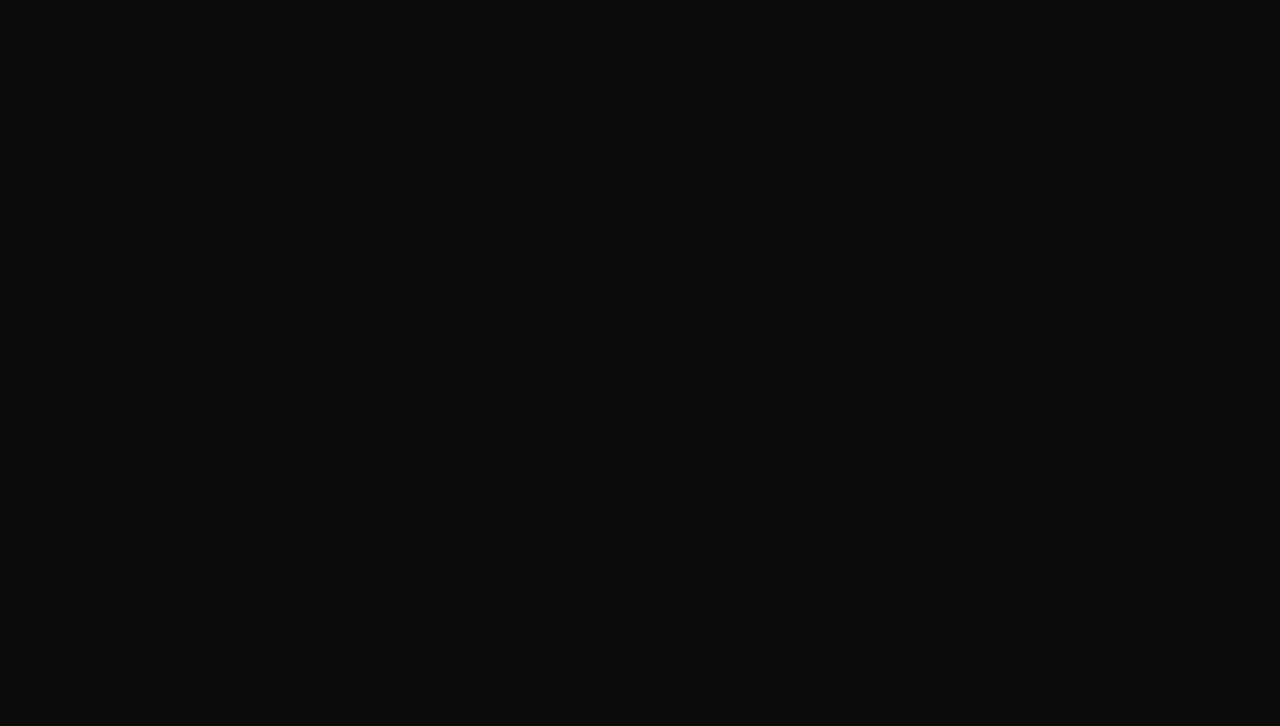
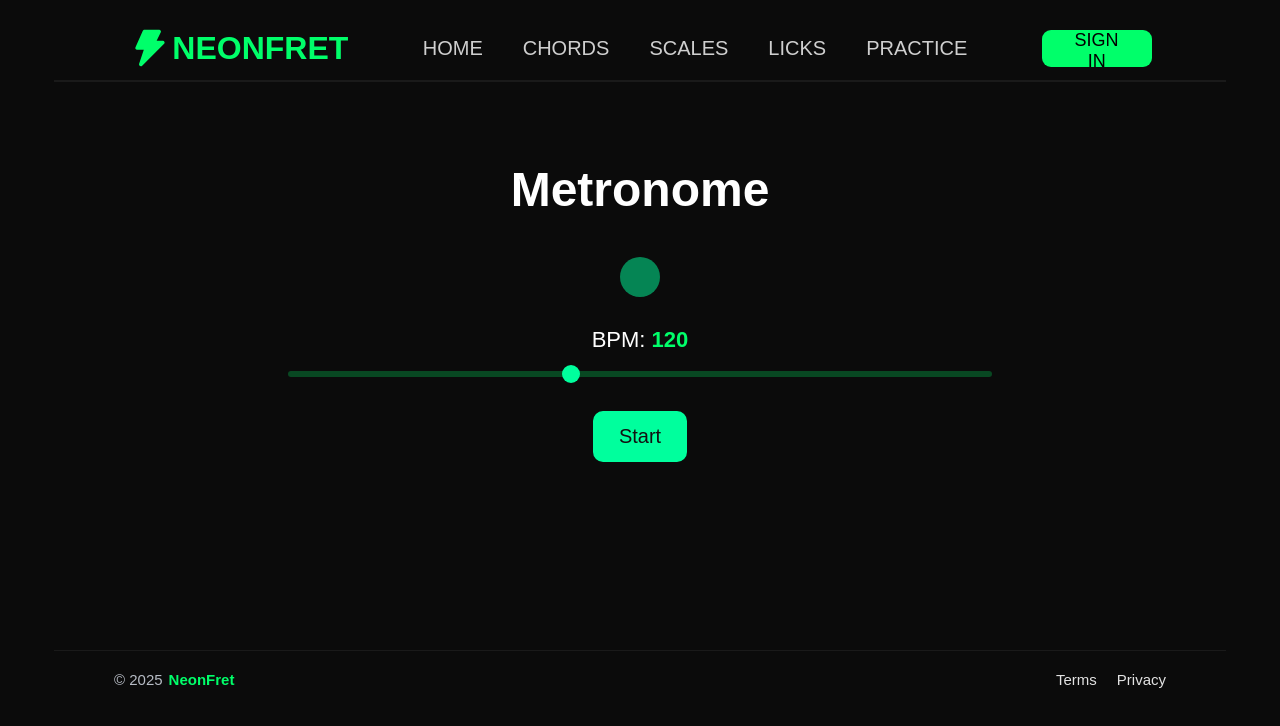
Before and after one commit to NeonFret/neonfret-app, a React (Vite) app in the folder client/: page /metronome in a window 1280 px wide. Before the commit this address had no page. Shown: the top 726 px of the page. Built offline with nearby package versions, Linux system fonts and the light colour scheme.

Commit message:
Made metronome/practie page

```diff
--- /dev/null
+++ b/client/src/Hooks/useMetronome.js
@@ -0,0 +1,74 @@
+import { useEffect, useRef, useState, useCallback } from "react";
+
+export default function useNeonMetronome(initialBpm = 120) {
+  const [bpm, setBpm] = useState(initialBpm);
+  const [isPlaying, setIsPlaying] = useState(false);
+  const [beat, setBeat] = useState(0);
+
+  const audioCtx = useRef(null);
+  const nextNoteTime = useRef(0);
+  const timerId = useRef(null);
+
+  const initAudio = useCallback(() => {
+    if (!audioCtx.current) {
+      audioCtx.current = new (window.AudioContext || window.webkitAudioContext)();
+    }
+  }, []);
+
+  const playClick = useCallback(() => {
+    const ctx = audioCtx.current;
+    if (!ctx) return;
+
+    const osc = ctx.createOscillator();
+    const gain = ctx.createGain();
+
+    osc.type = "square";
+    osc.frequency.setValueAtTime(1000, nextNoteTime.current);
+
+    gain.gain.setValueAtTime(1, nextNoteTime.current);
+    gain.gain.exponentialRampToValueAtTime(0.0001, nextNoteTime.current + 0.03);
+
+    osc.connect(gain);
+    gain.connect(ctx.destination);
+
+    osc.start(nextNoteTime.current);
+    osc.stop(nextNoteTime.current + 0.03);
+  }, []);
+
+  const scheduleNote = useCallback(() => {
+    const ctx = audioCtx.current;
+    if (!ctx) return;
+
+    while (nextNoteTime.current < ctx.currentTime + 0.1) {
+      playClick();
+      setBeat((b) => b + 1);        // 🔥 VERY IMPORTANT
+      nextNoteTime.current += 60 / bpm;
+    }
+  }, [bpm, playClick]);
+
+  useEffect(() => {
+    if (!isPlaying) {
+      clearInterval(timerId.current);
+      return;
+    }
+
+    initAudio();
+    nextNoteTime.current = audioCtx.current.currentTime + 0.1;
+
+    timerId.current = setInterval(scheduleNote, 25);
+
+    return () => clearInterval(timerId.current);
+  }, [isPlaying, bpm, initAudio, scheduleNote]);
+
+  return {
+    bpm,
+    setBpm,
+    isPlaying,
+    start: () => {
+      setBeat(0);     // Reset beat when starting
+      setIsPlaying(true);
+    },
+    stop: () => setIsPlaying(false),
+    beat,             // 🔥 return beat
+  };
+}
--- a/client/src/components/Header/Header.jsx
+++ b/client/src/components/Header/Header.jsx
@@ -50,7 +50,7 @@ export default function Header() {
               <Link to="/licks">LICKS</Link>
             </li>
             <li>
-              <Link to="/practice">PRACTICE</Link>
+              <Link to="/metronome">PRACTICE</Link>
             </li>
           </ul>
         </nav>
--- /dev/null
+++ b/client/src/components/Metronome/BeatVisualizer.css
@@ -0,0 +1,28 @@
+.beat-circle {
+  width: 40px;
+  height: 40px;
+  border-radius: 50%;
+  margin: 20px auto;
+  background: #00ff9d;
+  opacity: 0.5;
+  transition: 0.2s ease;
+}
+
+.pulse {
+  animation: beat 0.3s ease-out;
+}
+
+@keyframes beat {
+  0% {
+    transform: scale(1);
+    opacity: 0.5;
+  }
+  50% {
+    transform: scale(1.5);
+    opacity: 1;
+  }
+  100% {
+    transform: scale(1);
+    opacity: 0.5;
+  }
+}
--- /dev/null
+++ b/client/src/components/Metronome/BeatVisualizer.jsx
@@ -0,0 +1,23 @@
+import React, { useEffect, useState } from "react";
+import "./BeatVisualizer.css";
+
+export default function BeatVisualizer({ beat }) {
+  const [pulse, setPulse] = useState(false);
+
+  useEffect(() => {
+    const micro = setTimeout(() => {
+      setPulse(true);
+    }, 0);
+
+    const timeout = setTimeout(() => {
+      setPulse(false);
+    }, 150);
+
+    return () => {
+      clearTimeout(micro);
+      clearTimeout(timeout);
+    };
+  }, [beat]);
+
+  return <div className={`beat-circle ${pulse ? "pulse" : ""}`}></div>;
+}
--- /dev/null
+++ b/client/src/components/Metronome/BpmSlider.css
@@ -0,0 +1,39 @@
+.bpm-slider-container {
+  margin: 30px 0;
+  text-align: center;
+}
+
+.bpm-label {
+  font-size: 22px;
+  color: white;
+  margin-bottom: 10px;
+}
+
+.bpm-slider {
+  -webkit-appearance: none;
+  width: 60%;
+  height: 6px;
+  border-radius: 3px;
+
+  background: rgba(0, 255, 106, 0.25);
+
+  outline: none;
+  transition: 0.3s;
+}
+
+.bpm-slider::-webkit-slider-thumb {
+  -webkit-appearance: none;
+  width: 18px;
+  height: 18px;
+  border-radius: 50%;
+  background: #00ff9d;
+  cursor: pointer;
+}
+
+.bpm-slider::-moz-range-thumb {
+  width: 18px;
+  height: 18px;
+  border-radius: 50%;
+  background: #00ff9d;
+  cursor: pointer;
+}
--- /dev/null
+++ b/client/src/components/Metronome/BpmSlider.jsx
@@ -0,0 +1,21 @@
+import React from "react";
+import "./BpmSlider.css";
+
+export default function BpmSlider({ bpm, setBpm }) {
+  return (
+    <div className="bpm-slider-container">
+      <p className="bpm-label">
+        BPM:<span style={{ fontWeight: 700 }}> {bpm}</span>
+      </p>
+
+      <input
+        className="bpm-slider"
+        type="range"
+        min="40"
+        max="240"
+        value={bpm}
+        onChange={(e) => setBpm(Number(e.target.value))}
+      />
+    </div>
+  );
+}
--- /dev/null
+++ b/client/src/components/Metronome/MetronomeControls.css
@@ -0,0 +1,29 @@
+.metro-controls {
+  margin-top: 30px;
+  text-align: center;
+}
+
+.start-btn,
+.stop-btn {
+  font-size: 20px;
+  padding: 14px 26px;
+  border-radius: 10px;
+  border: none;
+  cursor: pointer;
+  transition: 0.2s;
+}
+
+.start-btn {
+  background: #00ff9d;
+  color: #111;
+}
+
+.stop-btn {
+  background: #ff1e1e;
+  color: white;
+}
+
+.start-btn:hover,
+.stop-btn:hover {
+  transform: scale(1.07);
+}
--- /dev/null
+++ b/client/src/components/Metronome/MetronomeControls.jsx
@@ -0,0 +1,18 @@
+import React from "react";
+import "./MetronomeControls.css";
+
+export default function MetronomeControls({ isPlaying, start, stop }) {
+  return (
+    <div className="metro-controls">
+      {isPlaying ? (
+        <button className="stop-btn" onClick={stop}>
+          Stop
+        </button>
+      ) : (
+        <button className="start-btn" onClick={start}>
+          Start
+        </button>
+      )}
+    </div>
+  );
+}
--- a/client/src/main.jsx
+++ b/client/src/main.jsx
@@ -7,6 +7,7 @@ import App from "./App.jsx";
 import Home from "./pages/Home.jsx";
 import Chords from "./pages/Chords.jsx";
 import ChordPage from "./pages/ChordPage.jsx";
+import MetronomePage from "./pages/MetronomePage.jsx";
 
 ReactDOM.createRoot(document.getElementById("root")).render(
   <React.StrictMode>
@@ -16,6 +17,7 @@ ReactDOM.createRoot(document.getElementById("root")).render(
           <Route index element={<Home />} />
           <Route path="chords" element={<Chords />} />
           <Route path="/chords/:slug" element={<ChordPage />} />
+          <Route path="metronome" element={<MetronomePage />} />
         </Route>
       </Routes>
     </BrowserRouter>
--- /dev/null
+++ b/client/src/pages/MetronomePage.css
@@ -0,0 +1,10 @@
+.metronome-container {
+  padding: 80px 0 138px 0;
+  text-align: center;
+  color: white;
+}
+
+.metronome-title {
+  font-size: 48px;
+  margin-bottom: 40px;
+}
--- /dev/null
+++ b/client/src/pages/MetronomePage.jsx
@@ -0,0 +1,24 @@
+import React from "react";
+import "./MetronomePage.css";
+
+import useNeonMetronome from "../Hooks/useMetronome";
+
+import BeatVisualizer from "../components/Metronome/BeatVisualizer";
+import BpmSlider from "../components/Metronome/BpmSlider";
+import MetronomeControls from "../components/Metronome/MetronomeControls";
+
+export default function MetronomePage() {
+  const { bpm, setBpm, isPlaying, start, stop, beat } = useNeonMetronome(120);
+
+  return (
+    <div className="metronome-container">
+      <h1 className="metronome-title">Metronome</h1>
+
+      <BeatVisualizer isPlaying={isPlaying} beat={beat} />
+
+      <BpmSlider bpm={bpm} setBpm={setBpm} />
+
+      <MetronomeControls isPlaying={isPlaying} start={start} stop={stop} />
+    </div>
+  );
+}
```
